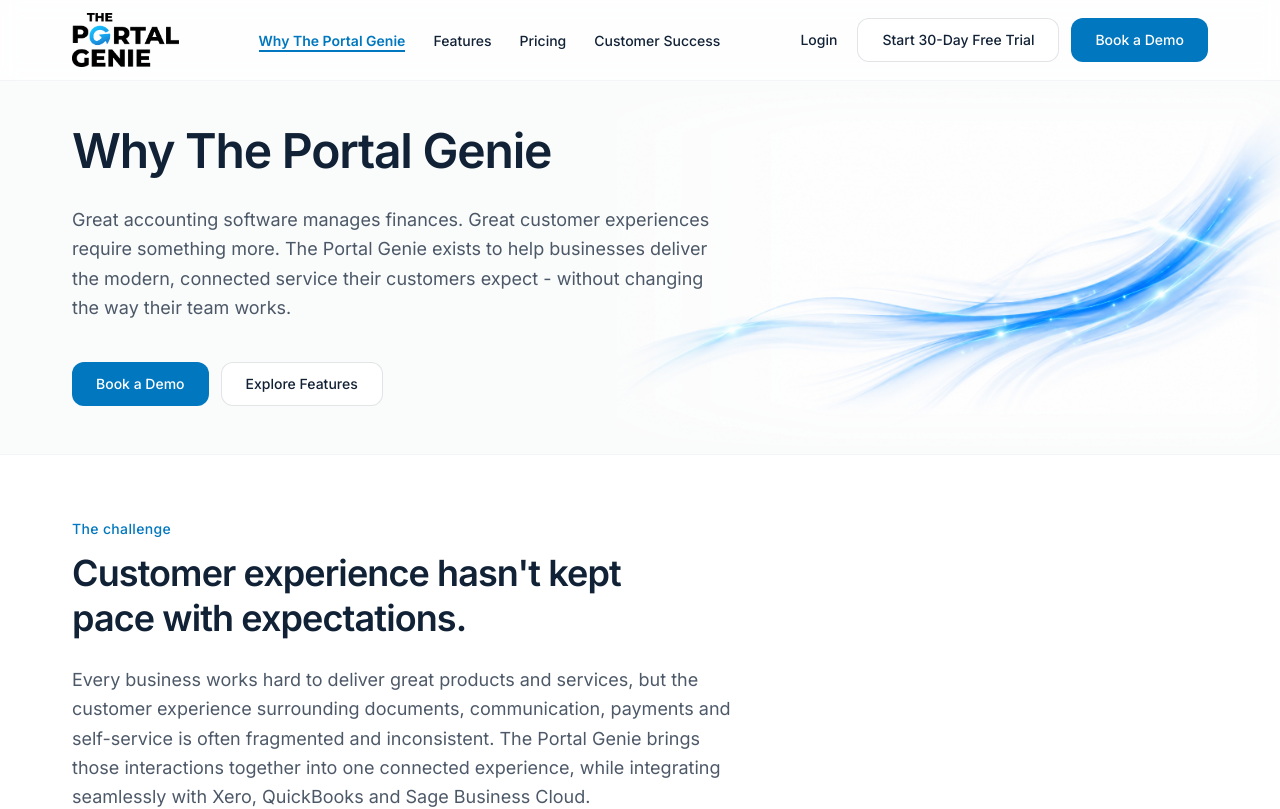
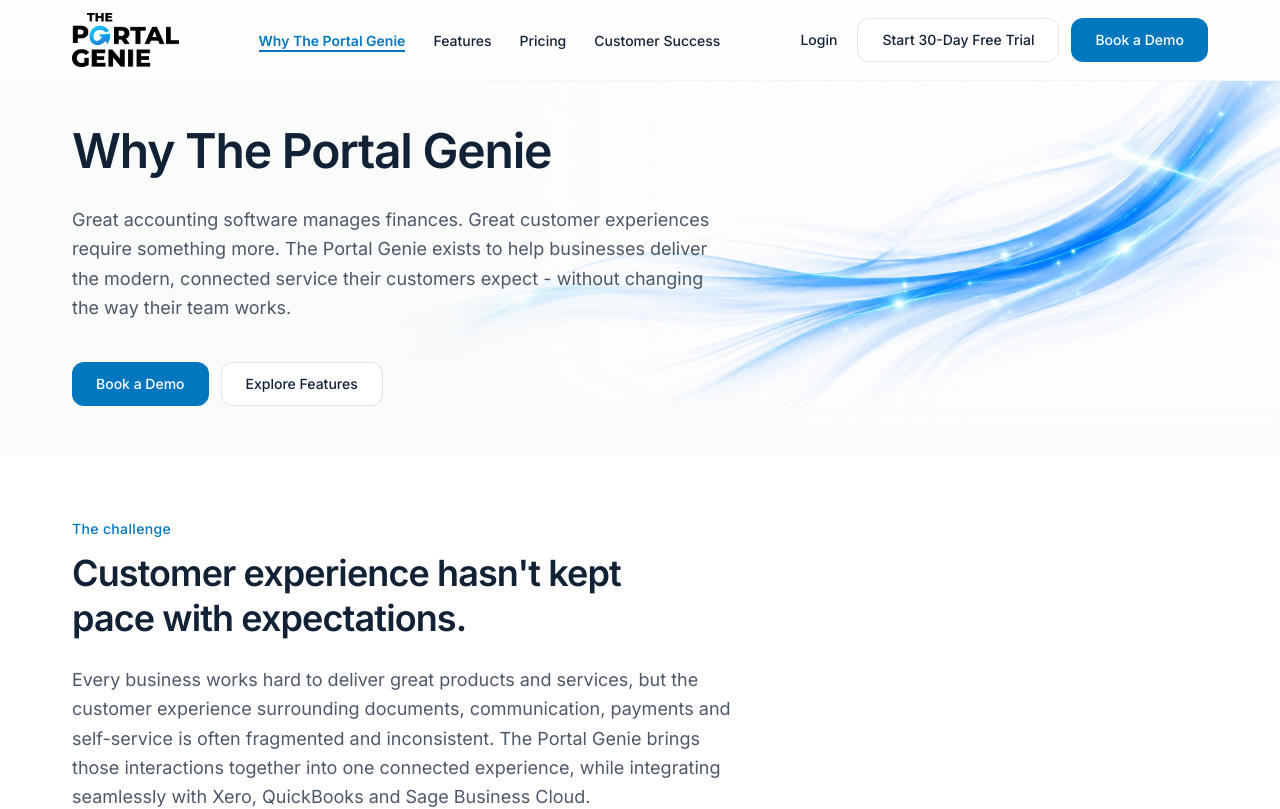
Before and after one commit to ThePortalGenie/portal-genie-site, a Next.js app: page /why-the-portal-genie in a window 1280 px wide. Shown: the top 809 px of the page. Built offline with nearby package versions, Linux system fonts and the light colour scheme.

Commit message:
Why Hero Visual Update

```diff
--- a/app/globals.css
+++ b/app/globals.css
@@ -86,32 +86,28 @@
 /*
  * Why The Portal Genie hero streak — used only by WhyHeroIllustration.
  *
- * Two masks are intersected so every edge dissolves. The horizontal pass
- * keeps the left (copy-adjacent) side very soft — only faint wisps survive —
- * while the strong blue remains solid toward the right and trails off the
- * outer edge. The vertical pass removes the top/bottom crop line so the
- * opaque white plate never reads as a rectangle.
+ * Softens the opaque white plate on the source artwork so the natural-aspect
+ * image blends into the hero. Left fade keeps copy on clean white; bottom fade
+ * avoids a hard edge near the CTAs.
  */
 .why-hero-visual {
   -webkit-mask-image:
     linear-gradient(
       to right,
       transparent 0%,
-      transparent 10%,
-      rgba(0, 0, 0, 0.2) 22%,
-      rgba(0, 0, 0, 0.65) 36%,
-      black 48%,
-      black 94%,
-      rgba(0, 0, 0, 0.45) 98%,
-      transparent 100%
+      rgba(0, 0, 0, 0.06) 8%,
+      rgba(0, 0, 0, 0.28) 16%,
+      rgba(0, 0, 0, 0.62) 26%,
+      black 38%,
+      black 100%
     ),
     linear-gradient(
       to bottom,
       transparent 0%,
-      rgba(0, 0, 0, 0.45) 5%,
+      rgba(0, 0, 0, 0.2) 6%,
       black 14%,
-      black 86%,
-      rgba(0, 0, 0, 0.4) 96%,
+      black 80%,
+      rgba(0, 0, 0, 0.35) 92%,
       transparent 100%
     );
   -webkit-mask-composite: source-in;
@@ -119,21 +115,19 @@
     linear-gradient(
       to right,
       transparent 0%,
-      transparent 10%,
-      rgba(0, 0, 0, 0.2) 22%,
-      rgba(0, 0, 0, 0.65) 36%,
-      black 48%,
-      black 94%,
-      rgba(0, 0, 0, 0.45) 98%,
-      transparent 100%
+      rgba(0, 0, 0, 0.06) 8%,
+      rgba(0, 0, 0, 0.28) 16%,
+      rgba(0, 0, 0, 0.62) 26%,
+      black 38%,
+      black 100%
     ),
     linear-gradient(
       to bottom,
       transparent 0%,
-      rgba(0, 0, 0, 0.45) 5%,
+      rgba(0, 0, 0, 0.2) 6%,
       black 14%,
-      black 86%,
-      rgba(0, 0, 0, 0.4) 96%,
+      black 80%,
+      rgba(0, 0, 0, 0.35) 92%,
       transparent 100%
     );
   mask-composite: intersect;
@@ -433,51 +427,8 @@
   mask-composite: intersect;
 }
 
-/* Mobile stacked treatment — softer, smaller, symmetrical edge dissolve */
-.why-hero-visual--stacked {
-  -webkit-mask-image:
-    linear-gradient(
-      to right,
-      transparent 0%,
-      rgba(0, 0, 0, 0.45) 8%,
-      black 22%,
-      black 78%,
-      rgba(0, 0, 0, 0.45) 92%,
-      transparent 100%
-    ),
-    linear-gradient(
-      to bottom,
-      transparent 0%,
-      rgba(0, 0, 0, 0.45) 6%,
-      black 16%,
-      black 84%,
-      rgba(0, 0, 0, 0.4) 96%,
-      transparent 100%
-    );
-  -webkit-mask-composite: source-in;
-  mask-image:
-    linear-gradient(
-      to right,
-      transparent 0%,
-      rgba(0, 0, 0, 0.45) 8%,
-      black 22%,
-      black 78%,
-      rgba(0, 0, 0, 0.45) 92%,
-      transparent 100%
-    ),
-    linear-gradient(
-      to bottom,
-      transparent 0%,
-      rgba(0, 0, 0, 0.45) 6%,
-      black 16%,
-      black 84%,
-      rgba(0, 0, 0, 0.4) 96%,
-      transparent 100%
-    );
-  mask-composite: intersect;
-}
+/*
 
-/*
  * Genie Flow — reusable decorative motif.
  * Hidden on small screens; clipped by parent overflow-hidden.
  */
--- a/components/layout/ScrollToTopOnNavigate.tsx
+++ b/components/layout/ScrollToTopOnNavigate.tsx
@@ -9,9 +9,20 @@
   document.body.scrollTop = 0;
 }
 
+function scrollToHashTarget(hash: string, behavior: ScrollBehavior = "auto") {
+  const target = document.getElementById(hash);
+  if (!target) {
+    resetDocumentScroll();
+    return;
+  }
+
+  target.scrollIntoView({ behavior, block: "start" });
+}
+
 /**
  * Resets document scroll on internal route changes so every navigation
  * starts at the top. Skips browser back/forward (popstate) navigation.
+ * When the destination URL includes a hash, scrolls to that anchor instead.
  */
 export function ScrollToTopOnNavigate() {
   const pathname = usePathname();
@@ -28,8 +39,13 @@
   }, []);
 
   useEffect(() => {
+    const hash = window.location.hash.replace(/^#/, "");
+
     if (isInitialMount.current) {
       isInitialMount.current = false;
+      if (hash) {
+        requestAnimationFrame(() => scrollToHashTarget(hash));
+      }
       return;
     }
 
@@ -38,6 +54,11 @@
       return;
     }
 
+    if (hash) {
+      requestAnimationFrame(() => scrollToHashTarget(hash));
+      return;
+    }
+
     resetDocumentScroll();
   }, [pathname]);
 
--- a/components/pricing/PricingCta.tsx
+++ b/components/pricing/PricingCta.tsx
@@ -1,12 +1,20 @@
 "use client";
 
-import { pricingPage } from "@/content/pricing";
+import type { MouseEvent } from "react";
+import { pricingPage, pricingPromotion } from "@/content/pricing";
 import { ScrollReveal } from "@/components/features/ScrollReveal";
 import { ButtonLink } from "@/components/ui/ButtonLink";
 import { Container } from "@/components/ui/Container";
+import { scrollToPricingPlans } from "@/components/pricing/scrollToPricingPlans";
 
 export function PricingCta() {
   const { finalCta } = pricingPage;
+
+  function handleStartFreeClick(event: MouseEvent<HTMLAnchorElement>) {
+    event.preventDefault();
+    scrollToPricingPlans("smooth");
+    window.history.replaceState(null, "", `#${pricingPromotion.targetId}`);
+  }
 
   return (
     <section className="bg-background py-12 md:py-20 lg:py-[120px]">
@@ -24,6 +32,7 @@
                 href={finalCta.primaryCta.href}
                 variant="primary"
                 className="w-full sm:w-auto"
+                onClick={handleStartFreeClick}
               >
                 {finalCta.primaryCta.label}
               </ButtonLink>
--- /dev/null
+++ b/components/pricing/scrollToPricingPlans.ts
@@ -0,0 +1,10 @@
+import { pricingPromotion } from "@/content/pricing";
+
+export function scrollToPricingPlans(
+  behavior: ScrollBehavior = "smooth",
+) {
+  document.getElementById(pricingPromotion.targetId)?.scrollIntoView({
+    behavior,
+    block: "start",
+  });
+}
--- a/components/why/WhyHeroIllustration.tsx
+++ b/components/why/WhyHeroIllustration.tsx
@@ -6,24 +6,18 @@
 import { whyPage } from "@/content/why";
 
 type WhyHeroIllustrationProps = {
-  /** Desktop/tablet absolute layer vs stacked mobile treatment */
+  /** Desktop/tablet absolute layer — mobile is hidden by WhyHero. */
   variant?: "desktop" | "mobile";
-  /**
-   * Foreground layer for future product/device artwork. Rendered above the
-   * streak and outside its mask, so devices stay crisp when they're added.
-   */
+  /** Reserved for future foreground artwork above the streak. */
   children?: ReactNode;
 };
 
 /**
- * Why-page-only hero streak. Scoped here so other heroes are unaffected.
+ * Why-page-only hero streak. Wide decorative illustration anchored to the
+ * lower-right — natural aspect ratio, no cover-crop or transform stack.
  *
- * Desktop: fills the absolute right-hand layer from WhyHero, with the image
- * biased toward the right so strong blue energy stays clear of the copy.
- * Mobile: smaller, centred, under the CTAs.
- *
- * The artwork ships on an opaque white plate — edge masks (`.why-hero-visual`
- * in globals.css) dissolve the canvas. No card, border or shadow.
+ * Source: 1695×928 (≈1.83:1). Sized ~70–75vw wide; height follows automatically.
+ * The opaque white plate is softened via `.why-hero-visual` in globals.css.
  */
 export function WhyHeroIllustration({
   variant = "desktop",
@@ -31,30 +25,20 @@
 }: WhyHeroIllustrationProps) {
   const { illustration } = whyPage.hero;
   const prefersReducedMotion = useReducedMotion();
-  const isMobile = variant === "mobile";
+
+  if (variant === "mobile") {
+    return null;
+  }
 
   return (
     <motion.div
-      className={
-        isMobile
-          ? "pointer-events-none relative mx-auto w-full max-w-[min(100%,420px)] opacity-80"
-          : // Slightly oversized + right-biased so the streak uses the layer
-            // confidently while the strong blue sits ~8–12% further right.
-            "pointer-events-none absolute inset-0 flex items-center justify-end"
-      }
+      className="pointer-events-none absolute z-0 right-[-3vw] bottom-[-5%] w-[70vw] md:w-[72vw] lg:w-[74vw] xl:w-[75vw]"
       initial={prefersReducedMotion ? false : { opacity: 0, y: 8 }}
       animate={{ opacity: 1, y: 0 }}
       transition={{ duration: 0.6, ease: "easeOut" }}
+      aria-hidden="true"
     >
-      <div
-        className={
-          isMobile
-            ? "why-hero-visual why-hero-visual--stacked w-full"
-            : // Wider right-anchored layer: the mask keeps the new leftward
-              // reach faint while the source's strongest blue remains right.
-              "why-hero-visual relative h-full w-[140%] max-w-none translate-x-[4%] lg:w-[142%] lg:translate-x-0 xl:w-[148%] xl:translate-x-[2%]"
-        }
-      >
+      <div className="why-hero-visual">
         <Image
           src={illustration.src}
           alt=""
@@ -63,21 +47,13 @@
           height={illustration.height}
           quality={100}
           priority
-          className={
-            isMobile
-              ? "h-auto w-full object-contain object-center"
-              : "h-full w-full object-contain object-right"
-          }
-          sizes={
-            isMobile
-              ? "(max-width: 767px) 88vw, 420px"
-              : "(min-width: 1280px) 82vw, (min-width: 1024px) 86vw, (min-width: 768px) 80vw, 1px"
-          }
+          className="block h-auto w-full max-w-none"
+          sizes="(min-width: 1280px) 75vw, (min-width: 1024px) 74vw, (min-width: 768px) 72vw, 70vw"
         />
       </div>
 
       {children ? (
-        <div className="absolute inset-0 z-10 flex items-center justify-center">
+        <div className="pointer-events-none absolute inset-0 z-10 flex items-center justify-center">
           {children}
         </div>
       ) : null}
--- a/config/links.ts
+++ b/config/links.ts
@@ -4,6 +4,8 @@
   platform: "/platform",
   features: "/features",
   pricing: "/pricing",
+  /** Plan selection anchor on the Pricing page */
+  pricingPlans: "/pricing#plans",
   resources: "/resources",
   customerSuccess: "/customer-success",
   contact: "/contact",
--- a/content/customer-success.ts
+++ b/content/customer-success.ts
@@ -1,8 +1,5 @@
 import { links } from "@/config/links";
 import { buttons } from "@/content/buttons";
-
-export const xeroAppStoreUrl =
-  "https://apps.xero.com/app/the-portal-genie" as const;
 
 export const customerSuccessPage = {
   metadata: {
@@ -195,10 +192,6 @@
     headline: "Verified on the Xero App Store",
     description:
       "Every review displayed on this page comes from a verified customer through the Xero App Store. These are authentic experiences from businesses using Portal Genie alongside Xero — not marketing copy.",
-    cta: {
-      label: "View Reviews on the Xero App Store",
-      href: xeroAppStoreUrl,
-    },
   },
   industriesServed: {
     eyebrow: "Industries we serve",
@@ -253,7 +246,7 @@
     },
     secondaryCta: {
       label: buttons.startFree,
-      href: links.startFree,
+      href: links.pricingPlans,
     },
   },
 } as const;
--- a/content/pricing.ts
+++ b/content/pricing.ts
@@ -503,7 +503,7 @@
       "Book a demo to explore the platform, or start a 30-day free trial with Premium or Advanced.",
     primaryCta: {
       label: buttons.start30DaysFree,
-      href: links.premiumStartFree,
+      href: links.pricingPlans,
     },
     secondaryCta: {
       label: buttons.bookDemo,
```
Also changed, not shown: components/customer-success/VerifiedXeroSection.tsx (+4 -14 lines), components/why/WhyHero.tsx (+5 -7 lines).
